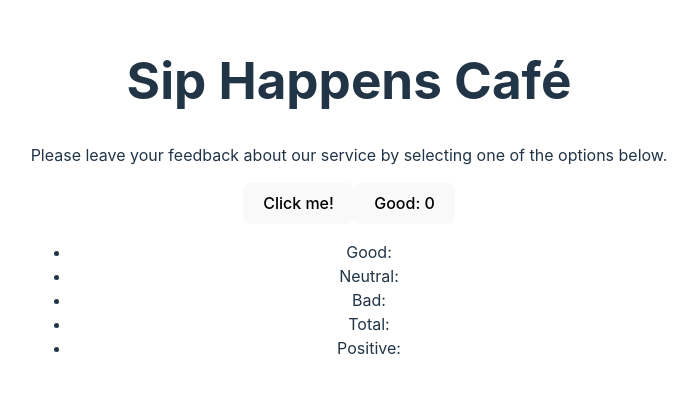
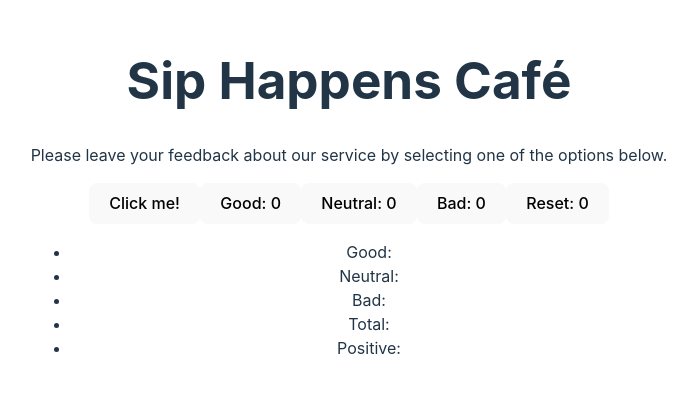
Before and after one commit to JuliaLuk/goit-react-hw-02, a React (Vite) app: page / in a window 1280 px wide. Shown: the part 203-596 px from the top of the page, without its empty margins (291-988 px from the left). Built offline with nearby package versions, Linux system fonts and the light colour scheme.

Commit message:
change Btn

```diff
--- a/src/components/App/App.jsx
+++ b/src/components/App/App.jsx
@@ -1,7 +1,7 @@
 import { Title } from "../Description/Description";
 // import { Descr } from "../Description/Description";
 import { Button } from "../Button/Button";
-import { Options } from "../Options/Options";
+import { OptionsBtn } from "../Options/Options";
 import { Feedback } from "../Feedback/Fedback";
 import "./App.css";
 
@@ -19,7 +19,7 @@ export const App = () => {
       /> */}
 
       <Button />
-      <Options />
+      <OptionsBtn />
       <Feedback />
     </>
   );
--- a/src/components/Options/Options.jsx
+++ b/src/components/Options/Options.jsx
@@ -1,11 +1,33 @@
 import { useState } from "react";
 
-export const Options = () => {
-  const [good, setClicks] = useState(0);
+export const OptionsBtn = () => {
+  const [good, setGoods] = useState(0);
+  const [neutral, setNeutrals] = useState(0);
+  const [bad, setBads] = useState(0);
+  const [total, setTotal] = useState(0);
 
-  const handleClick = () => {
-    setClicks(good + 1);
+  const handleGoods = () => {
+    setGoods(good + 1);
   };
 
-  return <button onClick={handleClick}>Good: {good}</button>;
+  const handleNeutrals = () => {
+    setNeutrals(neutral + 1);
+  };
+
+  const handleBads = () => {
+    setBads(bad + 1);
+  };
+
+  const handleTotal = () => {
+    setTotal(good - bad);
+  };
+
+  return (
+    <>
+      <button onClick={handleGoods}>Good: {good}</button>
+      <button onClick={handleNeutrals}>Neutral: {neutral}</button>
+      <button onClick={handleBads}>Bad: {bad}</button>
+      <button onClick={handleTotal}>Reset: {total}</button>
+    </>
+  );
 };
```
